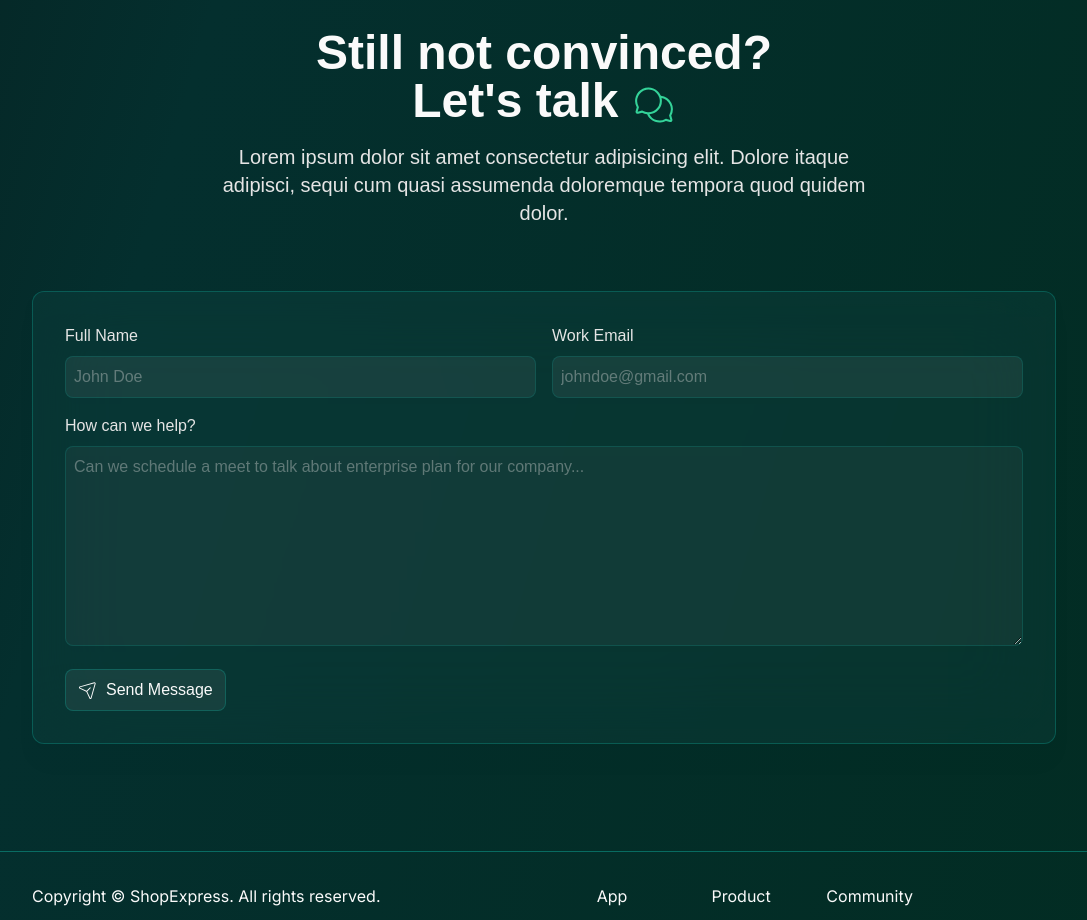
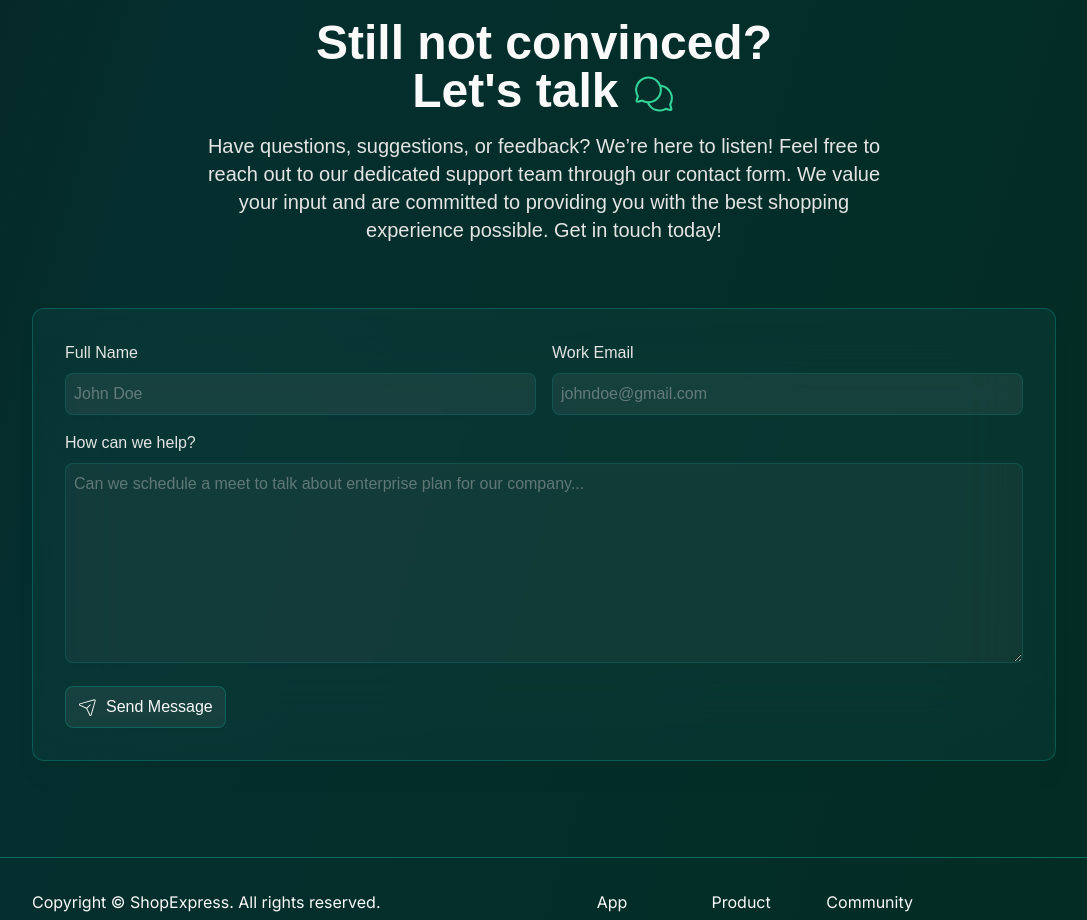
Before and after one commit to Zinedinarnaut/ShopExpress-Website, a Next.js app: page / in a window 1280 px wide. Shown: the part 3320-4240 px from the top of the page, without its empty margins (96-1183 px from the left). Built offline with nearby package versions, Linux system fonts and the light colour scheme; a web font is replaced by a local one.

Commit message:
Update page.tsx

```diff
--- a/src/app/page.tsx
+++ b/src/app/page.tsx
@@ -197,9 +197,7 @@ export default function Home() {
             </svg>
           </h2>
           <p className="text-neutral-200 font-[450] text-xl lg:w-2/3 text-center">
-            Lorem ipsum dolor sit amet consectetur adipisicing elit. Dolore
-            itaque adipisci, sequi cum quasi assumenda doloremque tempora quod
-            quidem dolor.
+		  Have questions, suggestions, or feedback? We’re here to listen! Feel free to reach out to our dedicated support team through our contact form. We value your input and are committed to providing you with the best shopping experience possible. Get in touch today!
           </p>
         </div>
         <ContactForm />
```
